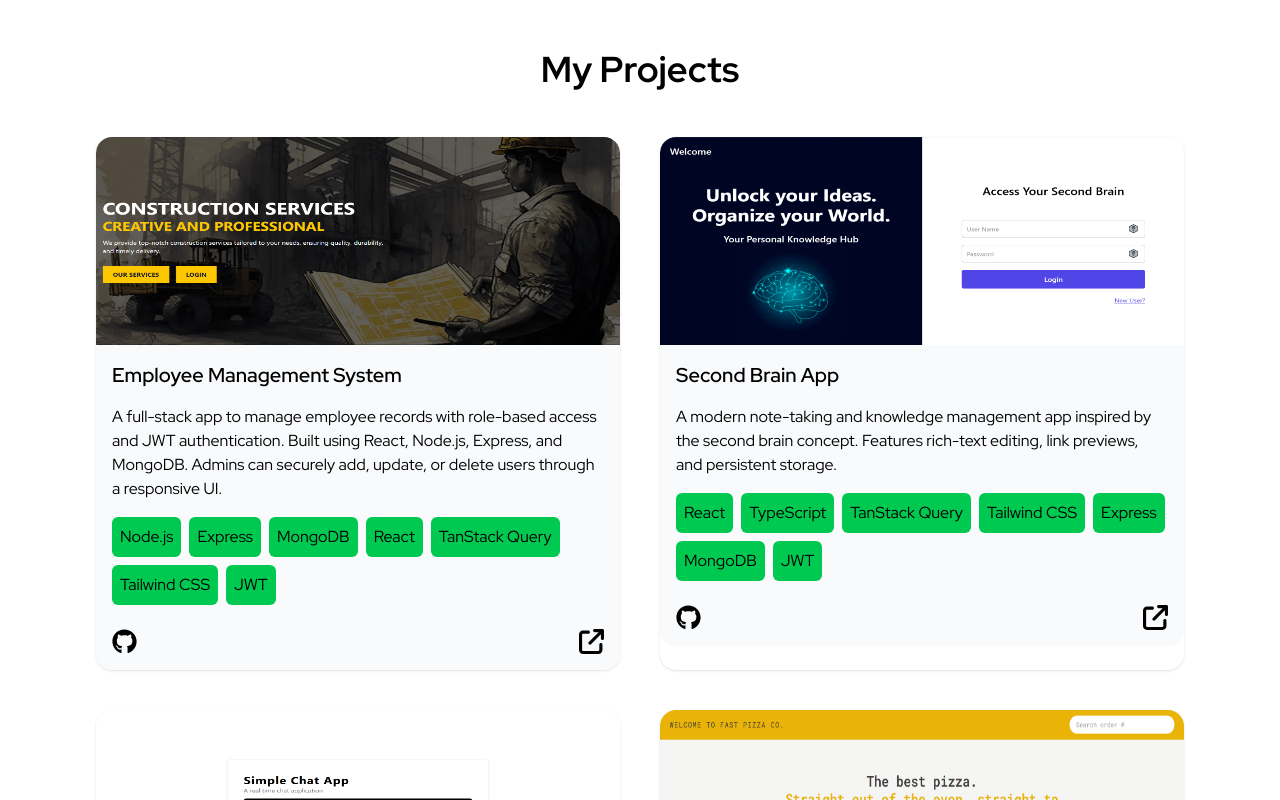
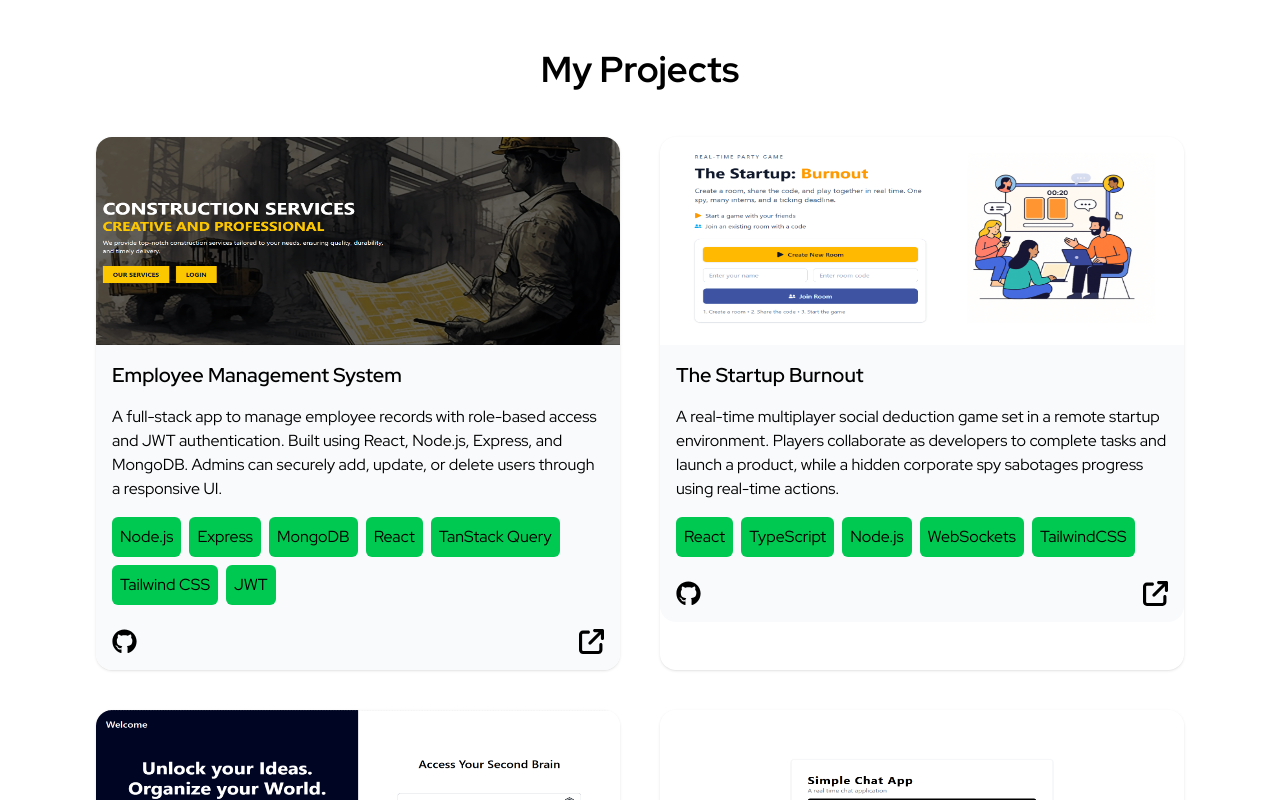
Before and after one commit to saket-gupta99/portfolio, a React (Vite) app: page / in a window 1280 px wide. Shown: the part 1380-2180 px from the top of the page. Built offline with nearby package versions, Linux system fonts and the light colour scheme.

Commit message:
add new resume

```diff
--- a/src/components/ProjectCards.tsx
+++ b/src/components/ProjectCards.tsx
@@ -17,6 +17,21 @@ const projects = [
     ],
     github: "https://github.com/saket-gupta99/ems",
     live: "https://siinfratechems.netlify.app/home",
+  },
+  {
+    name: "The Startup Burnout",
+    image: "/the-startup-burnout.png",
+    description:
+      "A real-time multiplayer social deduction game set in a remote startup environment. Players collaborate as developers to complete tasks and launch a product, while a hidden corporate spy sabotages progress using real-time actions.",
+    technologies: [
+      "React",
+      "TypeScript",
+      "Node.js",
+      "WebSockets",
+      "TailwindCSS",
+    ],
+    github: "https://github.com/saket-gupta99/the-startup-burnout",
+    live: "https://the-startup-burnout.netlify.app/",
   },
   {
     name: "Second Brain App",
@@ -40,7 +55,13 @@ const projects = [
     image: "/chat-app.png",
     description:
       "A real-time chat application with room-based messaging. Users can create or join rooms, send and receive messages instantly, and get notified when participants join or leave. Built with WebSockets for seamless communication and a modern, responsive UI.",
-    technologies: ["React", "TypeScript", "Tailwind CSS", "Express", "WebSocket"],
+    technologies: [
+      "React",
+      "TypeScript",
+      "Tailwind CSS",
+      "Express",
+      "WebSocket",
+    ],
     github: "https://github.com/saket-gupta99/simple-chat-app",
     live: "https://simple-chat-app-v1.netlify.app/",
   },
@@ -59,8 +80,8 @@ const projects = [
     github: "https://github.com/saket-gupta99/fast-react-pizza",
     live: "https://react-pizza-now.netlify.app/",
   },
+
 ];
-
 
 export default function ProjectCards() {
   return (
```
Also changed, not shown: public/the-startup-burnout.png (added), 1 other file (tests, documents, lock files or other folders).
